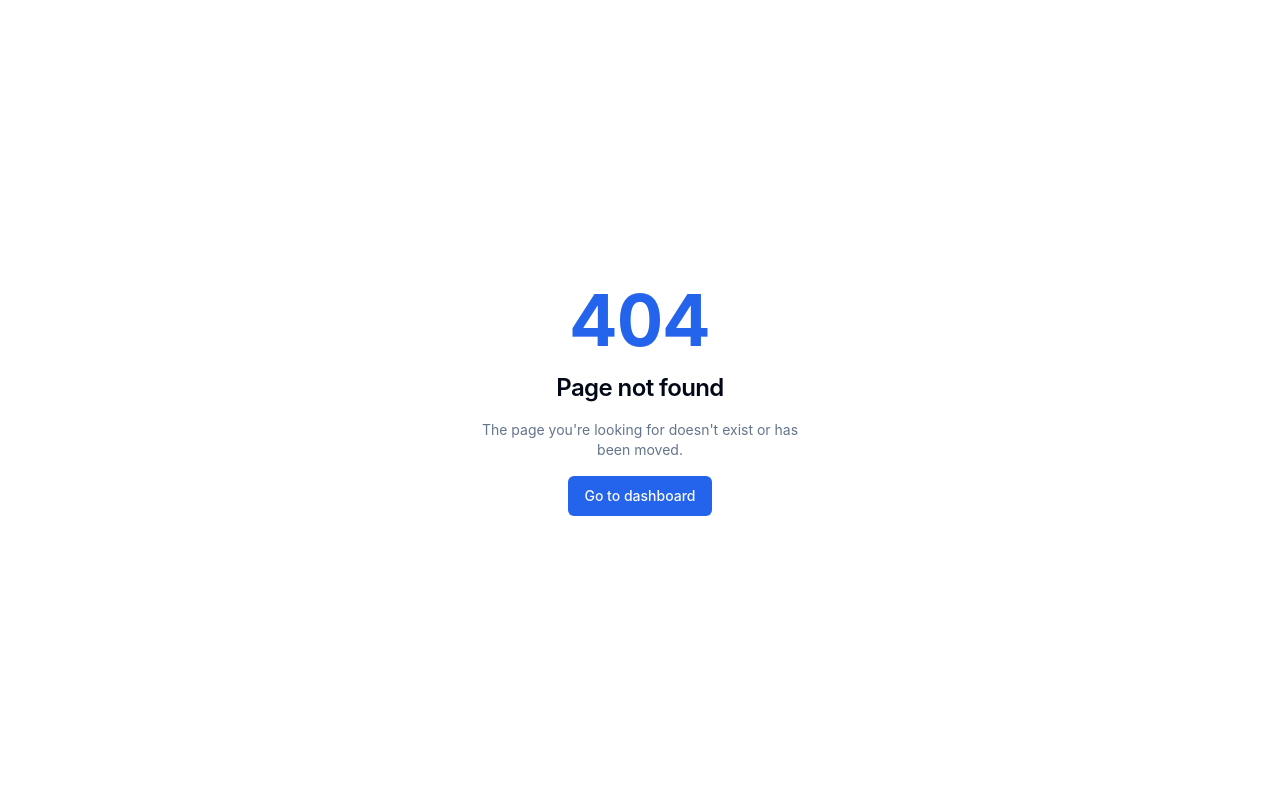
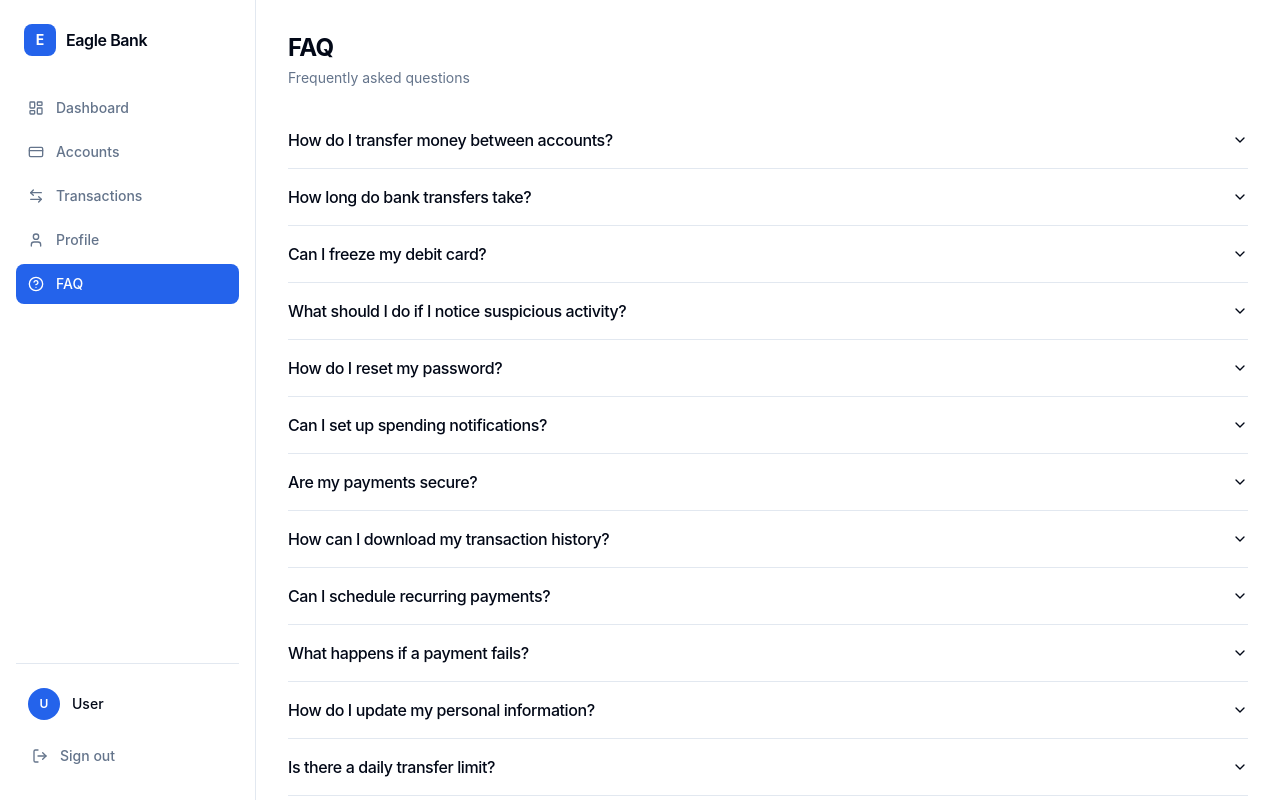
Before and after one commit to joeburton/eagle-bank, a Next.js app: page /dashboard/faq in a window 1280 px wide. Before the commit this address had no page. Built offline with nearby package versions, Linux system fonts and the light colour scheme.

Commit message:
feat: added new page as an experiment to better understand everything

```diff
--- /dev/null
+++ b/app/(dashboard)/dashboard/faq/page.tsx
@@ -0,0 +1,108 @@
+"use client";
+
+import {
+  Accordion,
+  AccordionContent,
+  AccordionItem,
+  AccordionTrigger,
+} from "@/components/ui/accordion";
+
+const FAQ_ITEMS = [
+  {
+    question: "How do I transfer money between accounts?",
+    answer:
+      "Go to the Transfers section, choose the account you want to transfer from and the destination account, enter the amount, then confirm the payment.",
+  },
+  {
+    question: "How long do bank transfers take?",
+    answer:
+      "Most transfers between Eagle Bank accounts are instant. Transfers to other banks may take up to one business day depending on the receiving bank.",
+  },
+  {
+    question: "Can I freeze my debit card?",
+    answer:
+      "Yes. You can temporarily freeze or unfreeze your debit card at any time from the Cards section of the app.",
+  },
+  {
+    question: "What should I do if I notice suspicious activity?",
+    answer:
+      "If you see a transaction you do not recognise, immediately freeze your card and contact Eagle Bank support through the Help section.",
+  },
+  {
+    question: "How do I reset my password?",
+    answer:
+      "Select ‘Forgot Password’ on the sign in page and follow the instructions sent to your registered email address.",
+  },
+  {
+    question: "Can I set up spending notifications?",
+    answer:
+      "Yes. You can enable instant notifications for card payments, transfers, and account activity in Notification Settings.",
+  },
+  {
+    question: "Are my payments secure?",
+    answer:
+      "Eagle Bank uses encrypted connections and multi-factor authentication to help keep your account and payments secure.",
+  },
+  {
+    question: "How can I download my transaction history?",
+    answer:
+      "You can export your transactions as a CSV or PDF from the Transactions page using the download option.",
+  },
+  {
+    question: "Can I schedule recurring payments?",
+    answer:
+      "Yes. Recurring payments can be managed in the Payments section where you can create, edit, or cancel scheduled transfers.",
+  },
+  {
+    question: "What happens if a payment fails?",
+    answer:
+      "If a payment cannot be processed, you will receive a notification explaining the reason and any steps required to retry the transaction.",
+  },
+  {
+    question: "How do I update my personal information?",
+    answer:
+      "You can update your contact details, address, and communication preferences from the Profile & Settings section.",
+  },
+  {
+    question: "Is there a daily transfer limit?",
+    answer:
+      "Daily transfer limits may apply depending on your account type and security settings. Your available limit is displayed before confirming a transfer.",
+  },
+  {
+    question: "Can I view pending transactions?",
+    answer:
+      "Yes. Pending transactions appear in your transaction history with a pending status until they are fully processed.",
+  },
+  {
+    question: "How do I enable dark mode?",
+    answer:
+      "Dark mode can be enabled from Appearance Settings and will automatically apply across the Eagle Bank app.",
+  },
+  {
+    question: "Does Eagle Bank support biometric login?",
+    answer:
+      "Yes. Face ID and fingerprint login can be enabled on supported devices for faster and more secure access.",
+  },
+];
+
+export default function FaqPage() {
+  return (
+    <div className="space-y-6">
+      <div>
+        <h1 className="text-2xl font-bold tracking-tight">FAQ</h1>
+        <p className="text-[hsl(var(--muted-foreground))] text-sm mt-1">
+          Frequently asked questions
+        </p>
+      </div>
+
+      <Accordion type="single" collapsible>
+        {FAQ_ITEMS.map((item, i) => (
+          <AccordionItem key={i} value={`item-${i}`}>
+            <AccordionTrigger>{item.question}</AccordionTrigger>
+            <AccordionContent>{item.answer}</AccordionContent>
+          </AccordionItem>
+        ))}
+      </Accordion>
+    </div>
+  );
+}
--- a/components/mobile-nav.tsx
+++ b/components/mobile-nav.tsx
@@ -2,14 +2,25 @@
 
 import Link from "next/link";
 import { usePathname } from "next/navigation";
-import { LayoutDashboard, CreditCard, ArrowLeftRight, User } from "lucide-react";
+import {
+  LayoutDashboard,
+  CreditCard,
+  ArrowLeftRight,
+  User,
+  HelpCircle,
+} from "lucide-react";
 import { cn } from "@/lib/utils";
 
 const NAV_ITEMS = [
   { href: "/dashboard", label: "Home", icon: LayoutDashboard },
   { href: "/dashboard/accounts", label: "Accounts", icon: CreditCard },
-  { href: "/dashboard/transactions", label: "Transactions", icon: ArrowLeftRight },
+  {
+    href: "/dashboard/transactions",
+    label: "Transactions",
+    icon: ArrowLeftRight,
+  },
   { href: "/dashboard/profile", label: "Profile", icon: User },
+  { href: "/dashboard/faq", label: "FAQ", icon: HelpCircle },
 ];
 
 export function MobileNav() {
@@ -32,13 +43,13 @@ export function MobileNav() {
               "flex flex-1 flex-col items-center justify-center gap-1 py-2 text-[10px] font-medium transition-colors focus-visible:outline-none focus-visible:ring-2 focus-visible:ring-inset focus-visible:ring-[hsl(var(--ring))]",
               isActive
                 ? "text-[hsl(var(--primary))]"
-                : "text-[hsl(var(--muted-foreground))] hover:text-[hsl(var(--foreground))]"
+                : "text-[hsl(var(--muted-foreground))] hover:text-[hsl(var(--foreground))]",
             )}
           >
             <Icon
               className={cn(
                 "h-5 w-5 transition-transform",
-                isActive && "scale-110"
+                isActive && "scale-110",
               )}
               aria-hidden="true"
             />
--- a/components/nav-sidebar.tsx
+++ b/components/nav-sidebar.tsx
@@ -8,6 +8,7 @@ import {
   ArrowLeftRight,
   User,
   LogOut,
+  HelpCircle,
 } from "lucide-react";
 import { cn } from "@/lib/utils";
 import { useAuth } from "@/hooks/use-auth";
@@ -23,6 +24,7 @@ const NAV_ITEMS = [
     icon: ArrowLeftRight,
   },
   { href: "/dashboard/profile", label: "Profile", icon: User },
+  { href: "/dashboard/faq", label: "FAQ", icon: HelpCircle },
 ];
 
 export function NavSidebar() {
--- /dev/null
+++ b/components/ui/accordion.tsx
@@ -0,0 +1,58 @@
+"use client"
+
+import * as React from "react"
+import * as AccordionPrimitive from "@radix-ui/react-accordion"
+import { ChevronDown } from "lucide-react"
+
+import { cn } from "@/lib/utils"
+
+const Accordion = AccordionPrimitive.Root
+
+const AccordionItem = React.forwardRef<
+  React.ElementRef<typeof AccordionPrimitive.Item>,
+  React.ComponentPropsWithoutRef<typeof AccordionPrimitive.Item>
+>(({ className, ...props }, ref) => (
+  <AccordionPrimitive.Item
+    ref={ref}
+    className={cn("border-b", className)}
+    {...props}
+  />
+))
+AccordionItem.displayName = "AccordionItem"
+
+const AccordionTrigger = React.forwardRef<
+  React.ElementRef<typeof AccordionPrimitive.Trigger>,
+  React.ComponentPropsWithoutRef<typeof AccordionPrimitive.Trigger>
+>(({ className, children, ...props }, ref) => (
+  <AccordionPrimitive.Header className="flex">
+    <AccordionPrimitive.Trigger
+      ref={ref}
+      className={cn(
+        "flex flex-1 items-center justify-between py-4 font-medium transition-all hover:underline [&[data-state=open]>svg]:rotate-180",
+        className
+      )}
+      {...props}
+    >
+      {children}
+      <ChevronDown className="h-4 w-4 shrink-0 transition-transform duration-200" />
+    </AccordionPrimitive.Trigger>
+  </AccordionPrimitive.Header>
+))
+AccordionTrigger.displayName = AccordionPrimitive.Trigger.displayName
+
+const AccordionContent = React.forwardRef<
+  React.ElementRef<typeof AccordionPrimitive.Content>,
+  React.ComponentPropsWithoutRef<typeof AccordionPrimitive.Content>
+>(({ className, children, ...props }, ref) => (
+  <AccordionPrimitive.Content
+    ref={ref}
+    className="overflow-hidden text-sm transition-all data-[state=closed]:animate-accordion-up data-[state=open]:animate-accordion-down"
+    {...props}
+  >
+    <div className={cn("pb-4 pt-0", className)}>{children}</div>
+  </AccordionPrimitive.Content>
+))
+
+AccordionContent.displayName = AccordionPrimitive.Content.displayName
+
+export { Accordion, AccordionItem, AccordionTrigger, AccordionContent }
--- a/package.json
+++ b/package.json
@@ -15,6 +15,7 @@
   },
   "dependencies": {
     "@hookform/resolvers": "^3.9.0",
+    "@radix-ui/react-accordion": "^1.2.13",
     "@radix-ui/react-avatar": "^1.1.0",
     "@radix-ui/react-dialog": "^1.1.1",
     "@radix-ui/react-dropdown-menu": "^2.1.1",
```
Also changed, not shown: 1 other file (tests, documents, lock files or other folders).
